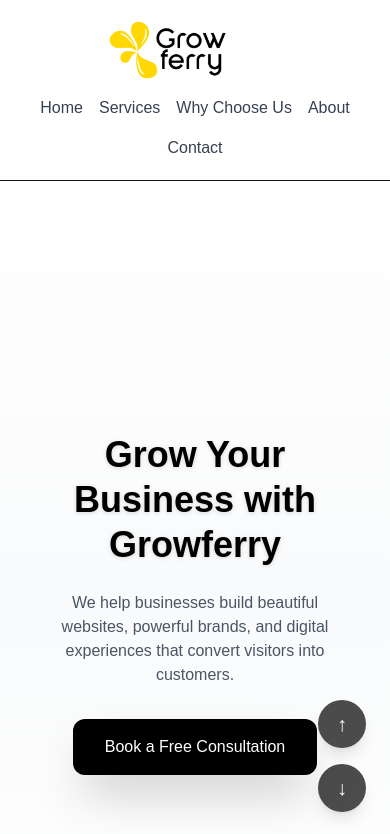
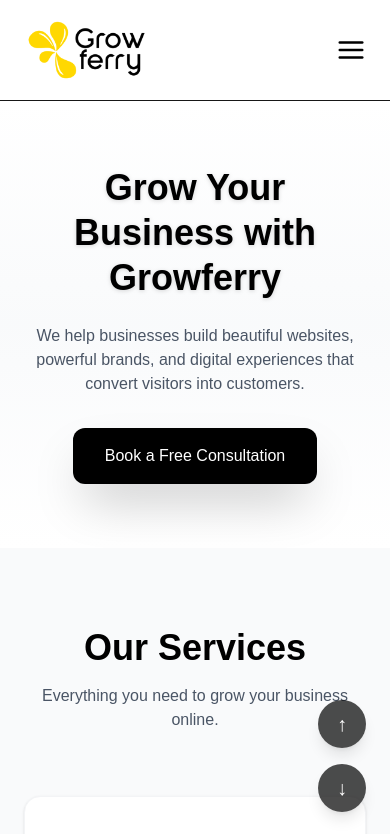
Before and after one commit to Alwinmv/growferry, a Next.js app: page / in a window 390 px wide. Shown: the top 834 px of the page. Built offline with nearby package versions, Linux system fonts and the light colour scheme.

Commit message:
Final responsive landing page

```diff
--- a/app/components/About.tsx
+++ b/app/components/About.tsx
@@ -6,7 +6,7 @@ export default function About() {
   return (
     <section
       id="about"
-      className="scroll-mt-24 min-h-screen bg-gray-50 py-20 px-6 md:px-10 flex items-center"
+      className="scroll-mt-24 py-20 bg-gray-50 py-20 px-6 md:px-10 flex items-center"
     >
       <div className="max-w-6xl mx-auto grid md:grid-cols-2 gap-16 items-center">
 
--- a/app/components/Contact.tsx
+++ b/app/components/Contact.tsx
@@ -2,7 +2,7 @@
   return (
  <section
   id="contact"
-  className="scroll-mt-24 min-h-screen bg-gray-900 text-white py-20 px-6 md:px-10"
+  className="scroll-mt-24 py-20 bg-gray-900 text-white py-20 px-6 md:px-10"
 >
   <div className="max-w-6xl mx-auto">
 
--- a/app/components/Hero.tsx
+++ b/app/components/Hero.tsx
@@ -6,18 +6,41 @@ export default function Hero() {
   return (
    <motion.section
   id="home"
-     className="relative overflow-hidden scroll-mt-24 min-h-screen flex flex-col justify-center items-center text-center px-6 bg-gradient-to-b from-white via-gray-50 to-white"
+  className="
+    relative
+    overflow-hidden
+    scroll-mt-24
+    flex flex-col justify-center items-center text-center
+    px-6
+    py-16 md:py-24
+    md:min-h-[calc(100vh-72px)]
+    bg-gradient-to-b from-white via-gray-50 to-white
+  "
   initial={{ opacity: 0, y: 40 }}
   animate={{ opacity: 1, y: 0 }}
   transition={{ duration: 0.8 }}
 >
+      {/* Background Blobs */}
       <div className="absolute inset-0 -z-10 overflow-hidden">
+        <motion.div
+          className="absolute top-20 left-10 w-80 h-80 rounded-full bg-blue-400/30 blur-3xl"
+          animate={{
+            x: [0, 20, 0],
+            y: [0, -15, 0],
+            scale: [1, 1.05, 1],
+          }}
+          transition={{
+            duration: 20,
+            repeat: Infinity,
+            ease: "easeInOut",
+          }}
+        />
 
         <motion.div
-  className="absolute bottom-20 right-20 w-[30rem] h-[30rem] rounded-full bg-purple-400/40 blur-3xl"
+          className="absolute bottom-20 right-10 w-[26rem] h-[26rem] rounded-full bg-purple-400/30 blur-3xl"
           animate={{
-    x: [0, -15, 0],
-    y: [0, 10, 0],
+            x: [0, -20, 0],
+            y: [0, 15, 0],
             scale: [1, 1.05, 1],
           }}
           transition={{
@@ -26,31 +49,23 @@ export default function Hero() {
             ease: "easeInOut",
           }}
         />
+      </div>
 
-  <motion.div
-  className="absolute top-20 left-20 w-96 h-96 rounded-full bg-blue-400/40 blur-3xl"
-  animate={{
-    x: [0, 15, 0],
-    y: [0, -10, 0],
-    scale: [1, 1.04, 1],
-  }}
-  transition={{
-    duration: 20,
-    repeat: Infinity,
-    ease: "easeInOut",
-  }}
-/>
-
-</div>
+      {/* Grid Background */}
       <div
         className="absolute inset-0 -z-10
         bg-[linear-gradient(to_right,#d1d5db_1px,transparent_1px),linear-gradient(to_bottom,#d1d5db_1px,transparent_1px)]
         bg-[size:70px_70px]
         opacity-[0.04]"
       />
+
+      {/* Overlay */}
       <div className="absolute inset-0 -z-10 bg-gradient-to-b from-white/20 via-transparent to-white" />
+
+      {/* Hero Content */}
+      <div className="relative z-10 flex flex-col items-center text-center max-w-4xl">
         <motion.h1
-className="max-w-5xl text-4xl md:text-6xl font-bold text-black leading-tight drop-shadow-sm"
+          className="text-4xl md:text-6xl font-bold leading-tight text-black drop-shadow-sm"
           initial={{ opacity: 0, y: 30 }}
           animate={{ opacity: 1, y: 0 }}
           transition={{ duration: 0.8, delay: 0.2 }}
@@ -59,7 +74,7 @@ className="max-w-5xl text-4xl md:text-6xl font-bold text-black leading-tight dro
         </motion.h1>
 
         <motion.p
-  className="mt-6 max-w-2xl text-base md:text-lg text-gray-600 px-4"
+          className="mt-6 max-w-2xl text-base md:text-lg text-gray-600"
           initial={{ opacity: 0, y: 25 }}
           animate={{ opacity: 1, y: 0 }}
           transition={{ duration: 0.8, delay: 0.5 }}
@@ -81,6 +96,7 @@ className="max-w-5xl text-4xl md:text-6xl font-bold text-black leading-tight dro
         >
           Book a Free Consultation
         </motion.button>
+      </div>
     </motion.section>
   );
 }
--- a/app/components/Navbar.tsx
+++ b/app/components/Navbar.tsx
@@ -1,8 +1,17 @@
+"use client";
+import { motion, AnimatePresence } from "framer-motion";
+import { useState } from "react";
+import { FiMenu, FiX } from "react-icons/fi";
 import Image from "next/image";
 
 export default function Navbar() {
+  const [menuOpen, setMenuOpen] = useState(false);
+
   return (
-    <nav className="sticky top-0 z-50 flex flex-col md:flex-row justify-between items-center px-6 md:px-10 py-5 border-b bg-white/90 backdrop-blur-md">
+    <nav className="sticky top-0 z-50 bg-white/90 backdrop-blur-md border-b">
+
+      <div className="max-w-7xl mx-auto flex items-center justify-between px-6 md:px-10 py-5">
+
         <a href="#home">
           <Image
             src="/logo.png"
@@ -13,7 +22,8 @@ export default function Navbar() {
           />
         </a>
 
-      <div className="flex flex-wrap justify-center gap-4 md:gap-8 text-gray-700 mt-4 md:mt-0">
+        {/* Desktop Menu */}
+        <div className="hidden md:flex items-center gap-8 text-gray-700">
           <a href="#home" className="hover:text-black transition">
             Home
           </a>
@@ -34,6 +44,34 @@ export default function Navbar() {
             Contact
           </a>
         </div>
+
+        {/* Mobile Button */}
+        <button
+          onClick={() => setMenuOpen(!menuOpen)}
+          className="md:hidden text-3xl text-black"
+        >
+          {menuOpen ? <FiX /> : <FiMenu />}
+        </button>
+      </div>
+
+      {/* Mobile Menu */}
+      <AnimatePresence>
+  {menuOpen && (
+    <motion.div
+      initial={{ opacity: 0, y: -20 }}
+      animate={{ opacity: 1, y: 0 }}
+      exit={{ opacity: 0, y: -20 }}
+      transition={{ duration: 0.25 }}
+      className="md:hidden flex flex-col items-center gap-6 py-6 bg-white border-t text-gray-700"
+    >
+      <a href="#home" onClick={() => setMenuOpen(false)}>Home</a>
+      <a href="#services" onClick={() => setMenuOpen(false)}>Services</a>
+      <a href="#work" onClick={() => setMenuOpen(false)}>Why Choose Us</a>
+      <a href="#about" onClick={() => setMenuOpen(false)}>About</a>
+      <a href="#contact" onClick={() => setMenuOpen(false)}>Contact</a>
+    </motion.div>
+  )}
+</AnimatePresence>
     </nav>
   );
 }
--- a/app/components/Services.tsx
+++ b/app/components/Services.tsx
@@ -29,7 +29,7 @@ export default function Services() {
   return (
     <section
       id="services"
-      className="scroll-mt-24 min-h-screen bg-gray-50 py-20 px-6 md:px-10"
+      className="scroll-mt-24 py-20 bg-gray-50 py-20 px-6 md:px-10"
     >
       <div className="max-w-6xl mx-auto">
         <motion.h2
--- a/app/components/WhyChooseUs.tsx
+++ b/app/components/WhyChooseUs.tsx
@@ -45,7 +45,7 @@ export default function WhyChooseUs() {
   return (
     <section
       id="work"
-      className="scroll-mt-24 min-h-screen bg-white py-20 px-6 md:px-10"
+      className="scroll-mt-24 py-20 bg-white py-20 px-6 md:px-10"
     >
       <div className="max-w-6xl mx-auto">
 
--- a/package.json
+++ b/package.json
@@ -12,7 +12,8 @@
     "framer-motion": "^12.42.2",
     "next": "16.2.11",
     "react": "19.2.4",
-    "react-dom": "19.2.4"
+    "react-dom": "19.2.4",
+    "react-icons": "^5.7.0"
   },
   "devDependencies": {
     "@tailwindcss/postcss": "^4",
```
Also changed, not shown: 1 other file (tests, documents, lock files or other folders). Lines whose indentation alone changed are shown as unchanged.
